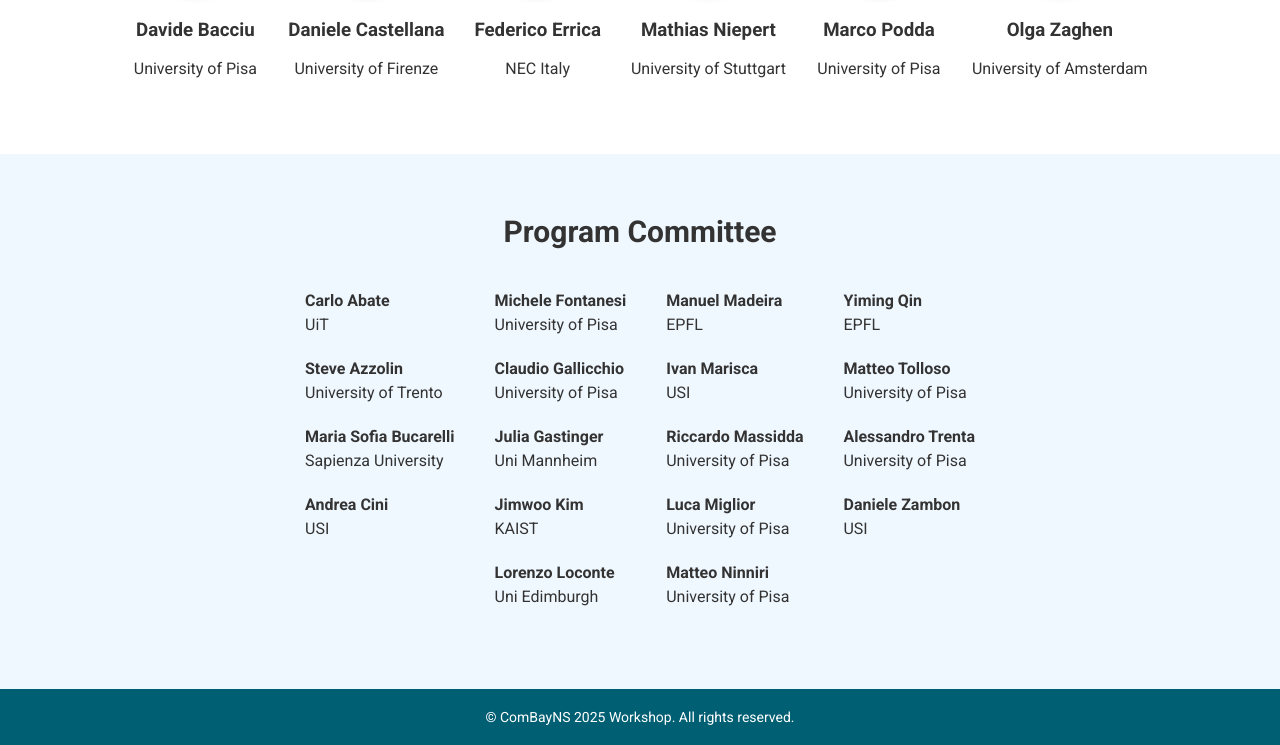
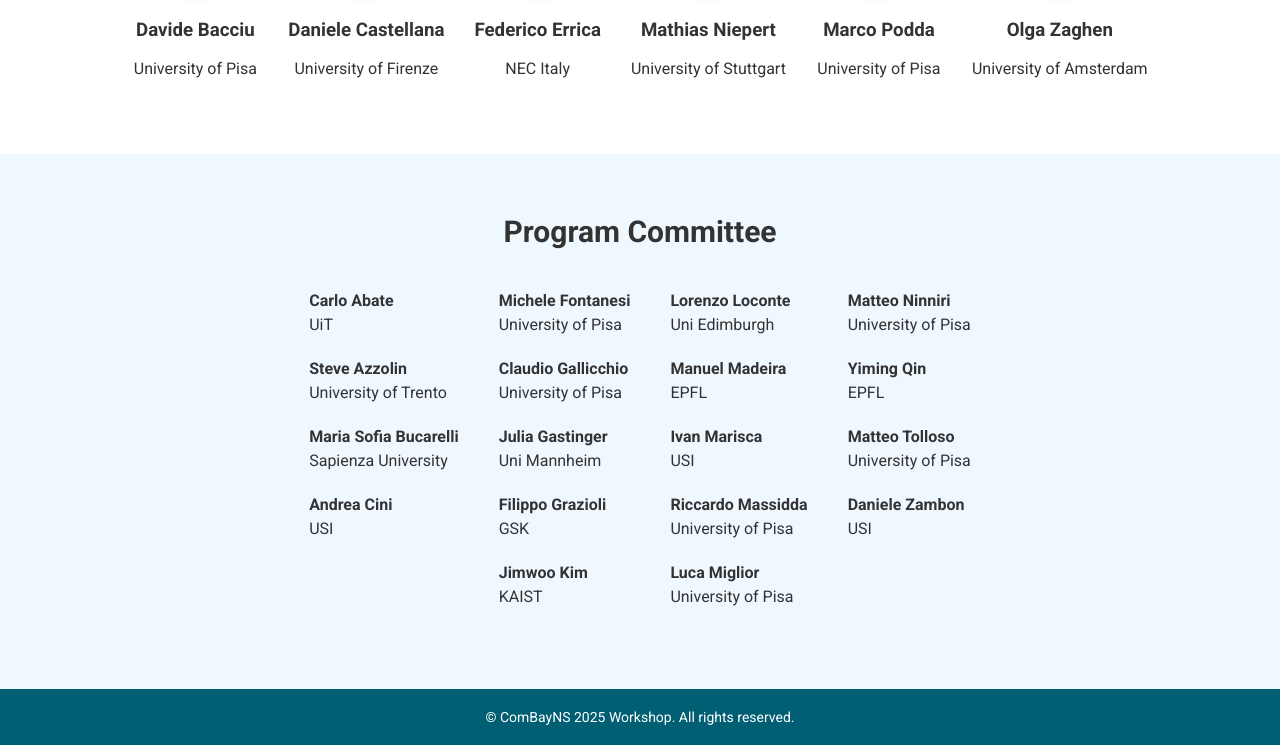
Before and after one commit to combayns2025/combayns2025.github.io, a Jekyll site: the page built from index.md, in a window 1280 px wide and 900 px high, scrolled down 1653 px, cut to the strip 155-900 px from the top of the window. Built offline with Jekyll 4.4.1, drawn with Linux system fonts in a browser that asks for light colours.

Commit message:
Update index.md

```diff
--- a/index.md
+++ b/index.md
@@ -116,20 +116,20 @@ title: Home
           <li><strong>Michele Fontanesi</strong><br>University of Pisa</li>
           <li><strong>Claudio Gallicchio</strong><br>University of Pisa</li>
           <li><strong>Julia Gastinger</strong><br>Uni Mannheim</li>
+          <li><strong>Filippo Grazioli</strong><br>GSK</li>
           <li><strong>Jimwoo Kim</strong><br>KAIST</li>
-          <li><strong>Lorenzo Loconte</strong><br>Uni Edimburgh</li>
       </ul>
       <ul class="committee-column">
+          <li><strong>Lorenzo Loconte</strong><br>Uni Edimburgh</li>
           <li><strong>Manuel Madeira</strong><br>EPFL</li>
           <li><strong>Ivan Marisca</strong><br>USI</li>
           <li><strong>Riccardo Massidda</strong><br>University of Pisa</li>
           <li><strong>Luca Miglior</strong><br>University of Pisa</li>
-          <li><strong>Matteo Ninniri</strong><br>University of Pisa</li>
       </ul>
       <ul class="committee-column">
+          <li><strong>Matteo Ninniri</strong><br>University of Pisa</li>
           <li><strong>Yiming Qin</strong><br>EPFL</li>
           <li><strong>Matteo Tolloso</strong><br>University of Pisa</li>
-          <li><strong>Alessandro Trenta</strong><br>University of Pisa</li>
           <li><strong>Daniele Zambon</strong><br>USI</li>
       </ul>
   </div>
```
